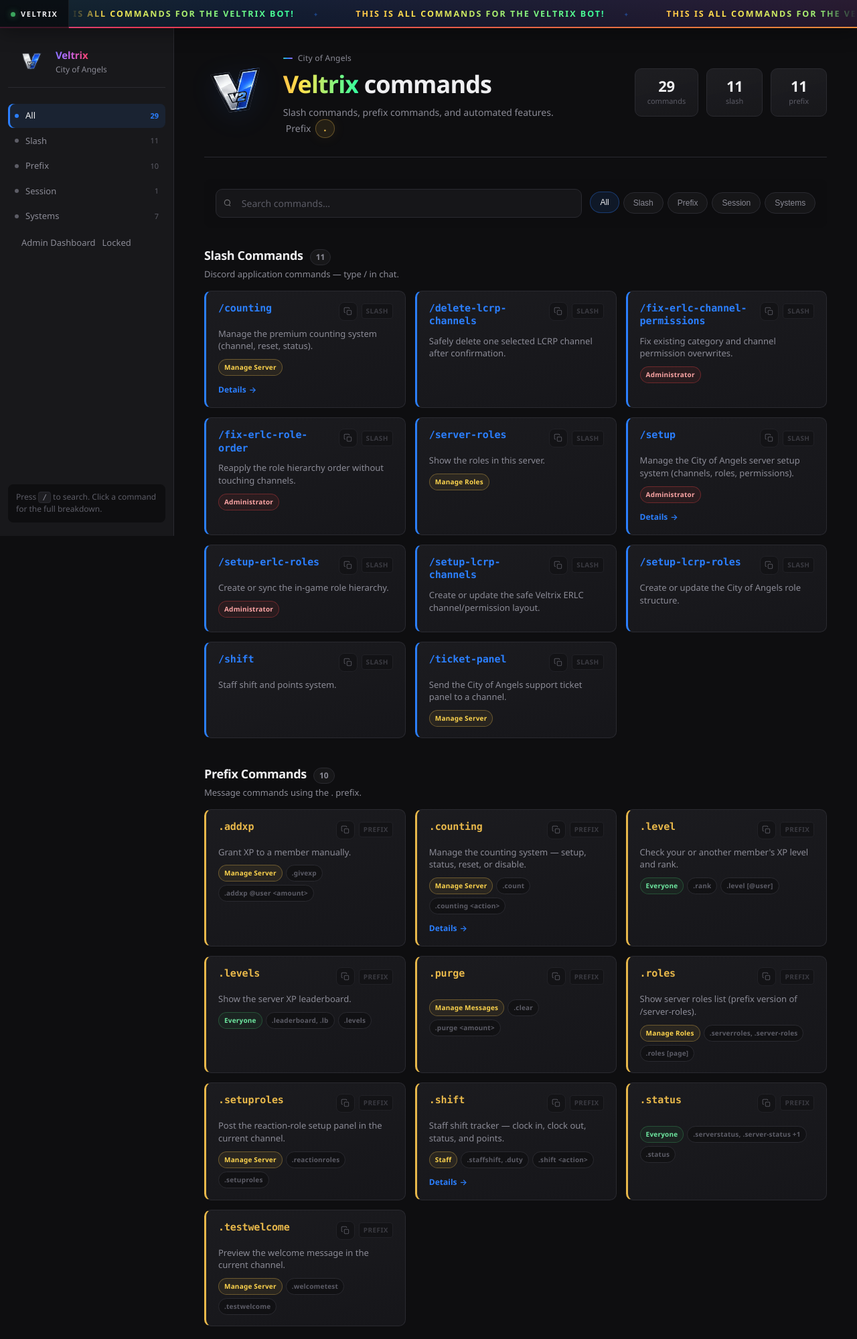
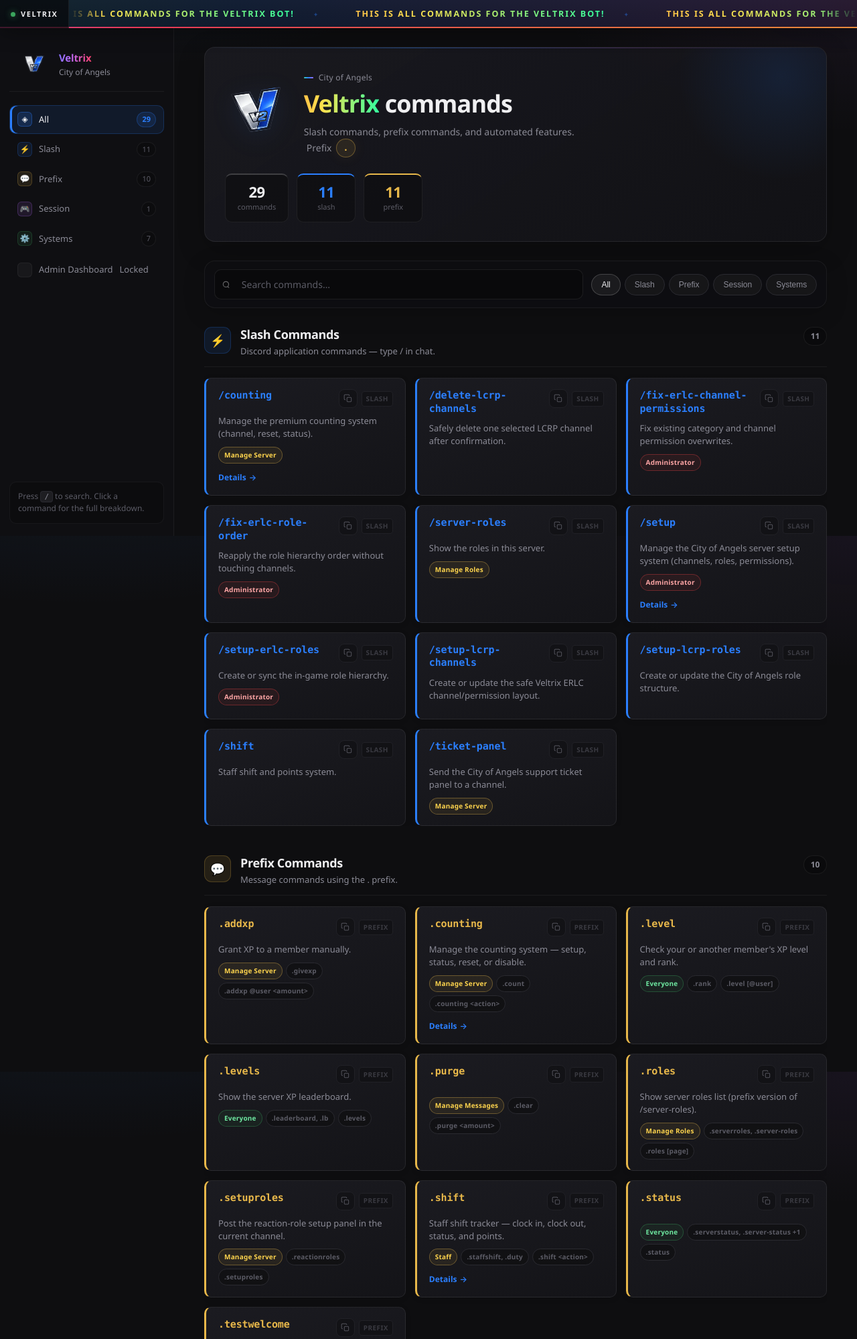
Before and after one commit to Preston155/hangout-website, a PHP site: page / in a window 1280 px wide. Shown: the top 1999 px of the page at 67% size. Run offline with PHP 8.4, Linux system fonts and the light colour scheme.

Commit message:
Polish site visuals: hero panel, category icons, and refined UI.
Co-authored-by: Cursor <cursoragent@cursor.com>

```diff
--- a/css/commands.css
+++ b/css/commands.css
@@ -20,7 +20,8 @@
   --cat-prefix: #e8b84a;
   --cat-session: #b56bff;
   --cat-systems: #3ba55d;
-  --radius: 8px;
+  --radius: 10px;
+  --radius-lg: 16px;
   --font: "Segoe UI Variable", "Segoe UI", system-ui, -apple-system, sans-serif;
   --mono: "Cascadia Code", "Consolas", monospace;
   --ease: cubic-bezier(0.4, 0, 0.2, 1);
@@ -59,6 +60,11 @@ html, body {
 
 body {
   padding-top: var(--announce-h);
+  background-color: var(--bg);
+  background-image:
+    radial-gradient(ellipse 90% 60% at 10% -20%, rgba(43, 127, 255, 0.09), transparent 55%),
+    radial-gradient(ellipse 70% 50% at 100% 0%, rgba(181, 107, 255, 0.06), transparent 50%);
+  background-attachment: fixed;
 }
 
 /* top announcement */
@@ -403,13 +409,17 @@ img {
 }
 
 .chip.active {
-  background: rgba(43, 127, 255, 0.1);
-  border-color: rgba(43, 127, 255, 0.35);
+  background: rgba(43, 127, 255, 0.12);
+  border-color: rgba(43, 127, 255, 0.4);
   color: var(--text);
-  transform: translateY(-1px);
-  position: relative;
-  overflow: hidden;
-}
+  box-shadow: 0 0 0 1px rgba(43, 127, 255, 0.08);
+}
+
+.chip--slash.active { background: rgba(43, 127, 255, 0.14); border-color: rgba(43, 127, 255, 0.45); color: #9ec5ff; }
+.chip--prefix.active { background: rgba(232, 184, 74, 0.12); border-color: rgba(232, 184, 74, 0.45); color: #f0d48a; box-shadow: 0 0 0 1px rgba(232, 184, 74, 0.08); }
+.chip--session.active { background: rgba(181, 107, 255, 0.12); border-color: rgba(181, 107, 255, 0.45); color: #d4b0ff; box-shadow: 0 0 0 1px rgba(181, 107, 255, 0.08); }
+.chip--systems.active { background: rgba(59, 165, 93, 0.12); border-color: rgba(59, 165, 93, 0.45); color: #8ee4ad; box-shadow: 0 0 0 1px rgba(59, 165, 93, 0.08); }
+.chip--all.active { background: rgba(255, 255, 255, 0.06); border-color: rgba(255, 255, 255, 0.18); color: var(--text); box-shadow: none; }
 
 .chip.active::after {
   display: none;
@@ -546,22 +556,22 @@ body.is-ready .boot { display: none; }
   position: sticky;
   top: var(--announce-h);
   height: calc(100vh - var(--announce-h));
-  padding: 20px 12px;
-  border-right: 1px solid var(--border);
-  background: var(--surface);
+  padding: 18px 14px;
+  border-right: 1px solid rgba(255, 255, 255, 0.06);
+  background: rgba(16, 16, 20, 0.82);
   display: flex;
   flex-direction: column;
-  gap: 20px;
+  gap: 18px;
   overflow-y: auto;
 }
 
 .sidebar__brand {
   display: flex;
   align-items: center;
-  gap: 11px;
-  padding: 4px 8px 12px;
-  border-bottom: 1px solid var(--border);
-  margin-bottom: 4px;
+  gap: 12px;
+  padding: 10px 10px 14px;
+  border-bottom: 1px solid rgba(255, 255, 255, 0.06);
+  margin-bottom: 2px;
 }
 
 .sidebar__logo {
@@ -606,9 +616,9 @@ body.is-ready .boot { display: none; }
   display: flex;
   align-items: center;
   gap: 10px;
-  padding: 8px 10px;
+  padding: 9px 11px;
   border-radius: var(--radius);
-  border: none;
+  border: 1px solid transparent;
   background: transparent;
   color: var(--muted);
   font: inherit;
@@ -616,41 +626,56 @@ body.is-ready .boot { display: none; }
   font-weight: 500;
   text-align: left;
   cursor: pointer;
-  transition: background 0.15s var(--ease), color 0.15s var(--ease), transform 0.15s var(--ease);
+  transition: background 0.15s var(--ease), color 0.15s var(--ease), border-color 0.15s var(--ease);
   width: 100%;
 }
 
 .nav-link:hover {
   background: rgba(255, 255, 255, 0.04);
   color: var(--text);
-  transform: translateX(3px);
+  border-color: rgba(255, 255, 255, 0.04);
 }
 
 .nav-link.active {
   background: rgba(43, 127, 255, 0.1);
   color: var(--text);
+  border-color: rgba(43, 127, 255, 0.22);
   box-shadow: inset 3px 0 0 var(--accent);
 }
 
 .nav-link.active:hover {
   background: rgba(43, 127, 255, 0.14);
-  transform: translateX(3px);
-}
-
-.nav-link__dot {
-  width: 6px;
-  height: 6px;
-  border-radius: 50%;
-  background: var(--dim);
+}
+
+.nav-link__icon {
+  width: 22px;
+  height: 22px;
+  display: grid;
+  place-items: center;
   flex-shrink: 0;
-  transition: background 0.15s;
-}
-
-.nav-link.active .nav-link__dot { background: var(--accent); }
+  font-size: 12px;
+  line-height: 1;
+  border-radius: 6px;
+  background: rgba(255, 255, 255, 0.04);
+  border: 1px solid rgba(255, 255, 255, 0.05);
+  transition: background 0.15s, border-color 0.15s;
+}
+
+.nav-link--slash .nav-link__icon { background: rgba(43, 127, 255, 0.1); border-color: rgba(43, 127, 255, 0.2); }
+.nav-link--prefix .nav-link__icon { background: rgba(232, 184, 74, 0.1); border-color: rgba(232, 184, 74, 0.22); }
+.nav-link--session .nav-link__icon { background: rgba(181, 107, 255, 0.1); border-color: rgba(181, 107, 255, 0.22); }
+.nav-link--systems .nav-link__icon { background: rgba(59, 165, 93, 0.1); border-color: rgba(59, 165, 93, 0.22); }
+
+.nav-link.active .nav-link__icon {
+  background: rgba(43, 127, 255, 0.16);
+  border-color: rgba(43, 127, 255, 0.35);
+}
 
 .nav-link.active .nav-link__count {
   color: var(--accent);
   font-weight: 600;
+  background: rgba(43, 127, 255, 0.12);
+  border-color: rgba(43, 127, 255, 0.25);
 }
 
 .nav-link__count {
@@ -658,13 +683,18 @@ body.is-ready .boot { display: none; }
   font-size: 11px;
   font-variant-numeric: tabular-nums;
   color: var(--dim);
+  padding: 2px 7px;
+  border-radius: 999px;
+  border: 1px solid rgba(255, 255, 255, 0.06);
+  background: rgba(0, 0, 0, 0.2);
 }
 
 .sidebar__meta {
   margin-top: auto;
-  padding: 10px 12px;
+  padding: 12px 12px;
   border-radius: var(--radius);
-  background: var(--bg);
+  background: rgba(0, 0, 0, 0.22);
+  border: 1px solid rgba(255, 255, 255, 0.05);
   font-size: 12px;
   color: var(--dim);
   line-height: 1.55;
@@ -695,9 +725,35 @@ body.is-ready .boot { display: none; }
 
 /* hero */
 .hero {
-  margin-bottom: 32px;
-  padding-bottom: 28px;
-  border-bottom: 1px solid var(--border);
+  margin-bottom: 28px;
+  padding: 28px 30px;
+  border-radius: var(--radius-lg);
+  border: 1px solid rgba(255, 255, 255, 0.07);
+  background: linear-gradient(145deg, rgba(26, 26, 32, 0.92), rgba(18, 18, 22, 0.96));
+  box-shadow: 0 12px 40px rgba(0, 0, 0, 0.22);
+  position: relative;
+  overflow: hidden;
+}
+
+.hero::before {
+  content: "";
+  position: absolute;
+  inset: 0 0 auto;
+  height: 1px;
+  background: linear-gradient(90deg, transparent, rgba(43, 127, 255, 0.45), rgba(181, 107, 255, 0.25), transparent);
+  pointer-events: none;
+}
+
+.hero::after {
+  content: "";
+  position: absolute;
+  top: -40%;
+  right: -10%;
+  width: 320px;
+  height: 320px;
+  border-radius: 50%;
+  background: radial-gradient(circle, rgba(43, 127, 255, 0.12), transparent 68%);
+  pointer-events: none;
 }
 
 .hero__row {
@@ -706,6 +762,8 @@ body.is-ready .boot { display: none; }
   justify-content: space-between;
   gap: 24px;
   flex-wrap: wrap;
+  position: relative;
+  z-index: 1;
 }
 
 .hero__brand {
@@ -803,15 +861,23 @@ body.is-ready .boot { display: none; }
 .stat {
   text-align: center;
   padding: 14px 18px;
-  border-radius: calc(var(--radius) + 2px);
-  border: 1px solid var(--border);
-  background: linear-gradient(165deg, rgba(30, 30, 34, 0.95), rgba(24, 24, 27, 0.98));
-  min-width: 84px;
+  border-radius: var(--radius);
+  border: 1px solid rgba(255, 255, 255, 0.07);
+  background: rgba(10, 10, 12, 0.45);
+  min-width: 88px;
   transition:
     border-color 0.2s var(--ease),
     transform 0.2s var(--ease),
     box-shadow 0.25s var(--ease);
 }
+
+.stat--slash { border-top: 2px solid var(--cat-slash); }
+.stat--prefix { border-top: 2px solid var(--cat-prefix); }
+.stat--total { border-top: 2px solid rgba(255, 255, 255, 0.2); }
+
+.stat--slash .stat__val { color: var(--cat-slash); }
+.stat--prefix .stat__val { color: var(--cat-prefix); }
+.stat--total .stat__val { color: var(--text); }
 
 .stat:hover {
   border-color: rgba(43, 127, 255, 0.35);
@@ -834,17 +900,18 @@ body.is-ready .boot { display: none; }
   gap: 12px;
   flex-wrap: wrap;
   align-items: center;
-  padding: 14px 16px;
+  padding: 12px 14px;
   margin-bottom: 28px;
-  background: rgba(14, 14, 16, 0.95);
-  border: 1px solid transparent;
-  border-radius: calc(var(--radius) + 2px);
+  background: rgba(14, 14, 18, 0.88);
+  border: 1px solid rgba(255, 255, 255, 0.06);
+  border-radius: var(--radius-lg);
+  box-shadow: 0 8px 32px rgba(0, 0, 0, 0.18);
   transition: border-color 0.2s, box-shadow 0.2s;
 }
 
 .toolbar.is-stuck {
-  border-color: var(--border);
-  box-shadow: 0 8px 32px rgba(0, 0, 0, 0.2);
+  border-color: rgba(43, 127, 255, 0.18);
+  box-shadow: 0 12px 36px rgba(0, 0, 0, 0.28);
 }
 
 .search {
@@ -855,20 +922,21 @@ body.is-ready .boot { display: none; }
 
 .search input {
   width: 100%;
-  padding: 10px 14px 10px 38px;
-  border-radius: calc(var(--radius) + 2px);
-  border: 1px solid var(--border);
-  background: rgba(24, 24, 27, 0.9);
+  padding: 11px 14px 11px 40px;
+  border-radius: var(--radius);
+  border: 1px solid rgba(255, 255, 255, 0.08);
+  background: rgba(8, 8, 10, 0.55);
   color: var(--text);
   font: inherit;
   font-size: 14px;
-  transition: border-color 0.2s, box-shadow 0.2s;
+  transition: border-color 0.2s, box-shadow 0.2s, background 0.2s;
 }
 
 .search input:focus {
   outline: none;
-  border-color: rgba(43, 127, 255, 0.55);
-  box-shadow: 0 0 0 3px rgba(43, 127, 255, 0.12);
+  border-color: rgba(43, 127, 255, 0.5);
+  background: rgba(8, 8, 10, 0.75);
+  box-shadow: 0 0 0 3px rgba(43, 127, 255, 0.1);
 }
 
 .search input::placeholder { color: var(--dim); }
@@ -918,7 +986,7 @@ body.is-ready .boot { display: none; }
 
 /* sections */
 .section {
-  margin-bottom: 40px;
+  margin-bottom: 44px;
   scroll-margin-top: 80px;
   content-visibility: auto;
   contain-intrinsic-size: auto 320px;
@@ -926,31 +994,59 @@ body.is-ready .boot { display: none; }
 
 .section__head {
   display: flex;
-  align-items: baseline;
-  gap: 10px;
-  margin-bottom: 4px;
+  align-items: flex-start;
+  gap: 14px;
+  margin-bottom: 16px;
+  padding-bottom: 14px;
+  border-bottom: 1px solid rgba(255, 255, 255, 0.06);
+}
+
+.section__icon {
+  width: 40px;
+  height: 40px;
+  display: grid;
+  place-items: center;
+  flex-shrink: 0;
+  font-size: 18px;
+  line-height: 1;
+  border-radius: 11px;
+  background: rgba(43, 127, 255, 0.1);
+  border: 1px solid rgba(43, 127, 255, 0.2);
+}
+
+.section--prefix .section__icon { background: rgba(232, 184, 74, 0.1); border-color: rgba(232, 184, 74, 0.22); }
+.section--session .section__icon { background: rgba(181, 107, 255, 0.1); border-color: rgba(181, 107, 255, 0.22); }
+.section--systems .section__icon { background: rgba(59, 165, 93, 0.1); border-color: rgba(59, 165, 93, 0.22); }
+
+.section__titles {
+  flex: 1;
+  min-width: 0;
 }
 
 .section__head h2 {
-  font-size: 18px;
+  font-size: 1.125rem;
   font-weight: 600;
   letter-spacing: -0.02em;
+  line-height: 1.25;
 }
 
 .section__count {
   font-size: 12px;
   font-weight: 600;
   color: var(--muted);
-  padding: 2px 8px;
+  padding: 4px 10px;
   border-radius: 999px;
-  background: rgba(255, 255, 255, 0.04);
-  border: 1px solid var(--border);
+  background: rgba(0, 0, 0, 0.25);
+  border: 1px solid rgba(255, 255, 255, 0.07);
+  align-self: flex-start;
+  font-variant-numeric: tabular-nums;
 }
 
 .section__desc {
   color: var(--muted);
   font-size: 13px;
-  margin-bottom: 14px;
+  margin-top: 4px;
+  line-height: 1.45;
 }
 
 .grid {
@@ -968,9 +1064,9 @@ body.is-ready .boot { display: none; }
 /* cards */
 .card {
   position: relative;
-  background: linear-gradient(160deg, rgba(28, 28, 32, 0.98), rgba(22, 22, 26, 0.99));
-  border: 1px solid var(--border);
-  border-radius: calc(var(--radius) + 2px);
+  background: linear-gradient(160deg, rgba(28, 28, 34, 0.96), rgba(20, 20, 24, 0.98));
+  border: 1px solid rgba(255, 255, 255, 0.07);
+  border-radius: var(--radius);
   padding: 16px 18px;
   cursor: pointer;
   overflow: hidden;
@@ -980,6 +1076,7 @@ body.is-ready .boot { display: none; }
     transform 0.2s var(--ease),
     box-shadow 0.2s var(--ease);
   border-left-width: 3px;
+  box-shadow: 0 2px 8px rgba(0, 0, 0, 0.12);
 }
 
 .card--slash { border-left-color: var(--cat-slash); }
--- a/index.html
+++ b/index.html
@@ -10,7 +10,7 @@
     <link rel="preload" href="data/bot-commands.json?v=13" as="fetch" crossorigin />
     <link rel="icon" href="assets/favicon-32.png?v=8" type="image/png" sizes="32x32" />
     <link rel="apple-touch-icon" href="assets/veltrix-logo-256.webp?v=8" />
-    <link rel="stylesheet" href="css/commands.css?v=27" />
+    <link rel="stylesheet" href="css/commands.css?v=28" />
   </head>
   <body>
     <div class="announce-bar" role="status">
@@ -54,6 +54,6 @@
     <div id="app"></div>
     <div id="toast" class="toast hidden" role="status"></div>
     <script src="js/admin-editor.js?v=4"></script>
-    <script src="js/app.js?v=22"></script>
+    <script src="js/app.js?v=23"></script>
   </body>
 </html>
--- a/js/app.js
+++ b/js/app.js
@@ -342,6 +342,12 @@ function navLabel(cat) {
     .replace("Automatic ", "");
 }
 
+function catIcon(id) {
+  if (id === "all") return "◈";
+  const cat = state.data?.categories.find((c) => c.id === id);
+  return cat?.icon || "•";
+}
+
 function renderCard(cmd, catId) {
   const type = cmd.type || "system";
   const nameClass =
@@ -474,7 +480,7 @@ function buildToolbarHtml() {
       ${[["all", "All"], ["slash", "Slash"], ["prefix", "Prefix"], ["session", "Session"], ["systems", "Systems"]]
         .map(
           ([id, label]) =>
-            `<button class="chip${state.filter === id ? " active" : ""}" data-filter="${esc(id)}" type="button">${label}</button>`,
+            `<button class="chip chip--${esc(id)}${state.filter === id ? " active" : ""}" data-filter="${esc(id)}" type="button">${label}</button>`,
         )
         .join("")}
     </div>
@@ -488,12 +494,15 @@ function buildSectionsHtml() {
     .map((cat) => {
       const cmds = cat.commands.filter((c) => matches(c, q));
       if (!cmds.length) return "";
-      return `<section class="section" id="cat-${esc(cat.id)}">
+      return `<section class="section section--${esc(cat.id)}" id="cat-${esc(cat.id)}">
         <div class="section__head">
-          <h2>${esc(cat.label)}</h2>
+          <span class="section__icon" aria-hidden="true">${esc(cat.icon || "•")}</span>
+          <div class="section__titles">
+            <h2>${esc(cat.label)}</h2>
+            <p class="section__desc">${esc(cat.description)}</p>
+          </div>
           <span class="section__count">${cmds.length}</span>
         </div>
-        <p class="section__desc">${esc(cat.description)}</p>
         <div class="grid">${cmds.map((c) => renderCard(c, cat.id)).join("")}</div>
       </section>`;
     })
@@ -573,8 +582,9 @@ function render(opts = {}) {
           ${navLinks
             .map(
               ([id, label, count]) =>
-                `<button class="nav-link${state.view === "commands" && state.filter === id ? " active" : ""}" data-filter="${esc(id)}" type="button">
-                  <span class="nav-link__dot"></span>${esc(label)}
+                `<button class="nav-link nav-link--${esc(id)}${state.view === "commands" && state.filter === id ? " active" : ""}" data-filter="${esc(id)}" type="button">
+                  <span class="nav-link__icon" aria-hidden="true">${esc(catIcon(id))}</span>
+                  ${esc(label)}
                   <span class="nav-link__count">${count}</span>
                 </button>`,
             )
@@ -606,9 +616,9 @@ function render(opts = {}) {
               </div>
             </div>
             <div class="stats">
-              <div class="stat"><div class="stat__val">${counts.total}</div><div class="stat__label">commands</div></div>
-              <div class="stat"><div class="stat__val">${counts.slash}</div><div class="stat__label">slash</div></div>
-              <div class="stat"><div class="stat__val">${counts.prefix}</div><div class="stat__label">prefix</div></div>
+              <div class="stat stat--total"><div class="stat__val">${counts.total}</div><div class="stat__label">commands</div></div>
+              <div class="stat stat--slash"><div class="stat__val">${counts.slash}</div><div class="stat__label">slash</div></div>
+              <div class="stat stat--prefix"><div class="stat__val">${counts.prefix}</div><div class="stat__label">prefix</div></div>
             </div>
           </div>
         </header>
@@ -617,7 +627,7 @@ function render(opts = {}) {
         ${state.view === "admin" && state.adminAuth ? renderAdminMain() : `${buildToolbarHtml()}${sections || `<div class="empty"><p>No commands match that search.</p></div>`}`}
         </div>
 
-        <footer class="footer">Updated ${esc(state.data.updatedAt)} · Veltrix · City of Angels</footer>
+        <footer class="footer"><span class="footer__brand">Veltrix</span> · City of Angels · Updated ${esc(state.data.updatedAt)}</footer>
         </div>
       </main>
     </div>`;
```
Also changed, not shown: other parts of css/commands.css (+17 -10 lines).
